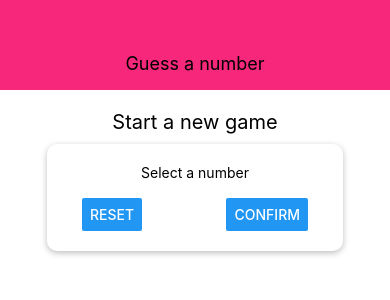
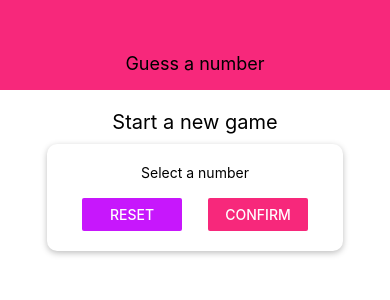
Before and after one commit to JasonDollar/Guess_a_number, a React Native app: screen / in a window 390 px wide. Shown: the top 300 px of the page. Built offline with nearby package versions, Linux system fonts and the light colour scheme.

Commit message:
constants file for colors

```diff
--- a/components/Header.js
+++ b/components/Header.js
@@ -1,5 +1,7 @@
 import React from 'react';
 import { StyleSheet, Text, View } from 'react-native';
+
+import colors from '../constants/colors';
 
 const Header = ({ title = 'default' }) => {
   return (
@@ -16,7 +18,7 @@ const styles = StyleSheet.create({
     width: '100%',
     height: 90,
     paddingTop: 36,
-    backgroundColor: '#f7287b',
+    backgroundColor: colors.primary,
     alignItems: 'center',
     justifyContent: 'center',
   },
--- /dev/null
+++ b/constants/colors.js
@@ -0,0 +1,4 @@
+export default {
+  primary: '#f7287b',
+  accent: '#c717fc',
+};
--- a/screens/StartGameScreen.js
+++ b/screens/StartGameScreen.js
@@ -1,6 +1,8 @@
 import React from 'react';
 import { StyleSheet, Text, View, TextInput, Button } from 'react-native';
 import Card from '../components/Card';
+
+import colors from '../constants/colors';
 
 const StartGameScreen = () => {
   return (
@@ -15,8 +17,12 @@ const StartGameScreen = () => {
         <Text>Select a number</Text>
         <TextInput />
         <View style={styles.buttonContainer}>
-          <Button title="Reset" onPress={() => {}} />
-          <Button title="Confirm" onPress={() => {}} />
+          <View style={styles.button}>
+            <Button title="Reset" onPress={() => {}} color={colors.accent} />
+          </View>
+          <View style={styles.button}>
+            <Button title="Confirm" onPress={() => {}} color={colors.primary} />
+          </View>
         </View>
       </Card>
     </View>
@@ -35,7 +41,9 @@ const styles = StyleSheet.create({
     fontSize: 20,
     marginVertical: 10,
   },
-  inputContainer: {},
+  button: {
+    width: 100,
+  },
   buttonContainer: {
     flexDirection: 'row',
     width: '100%',
```
